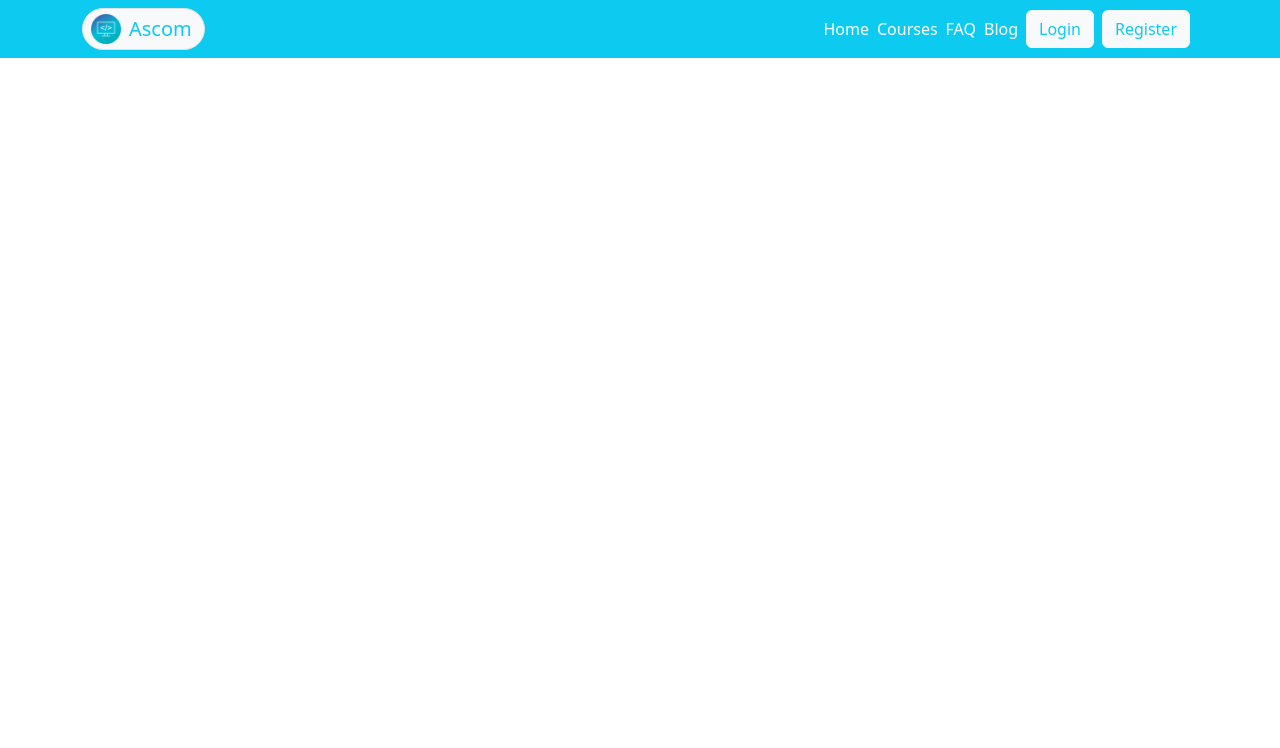
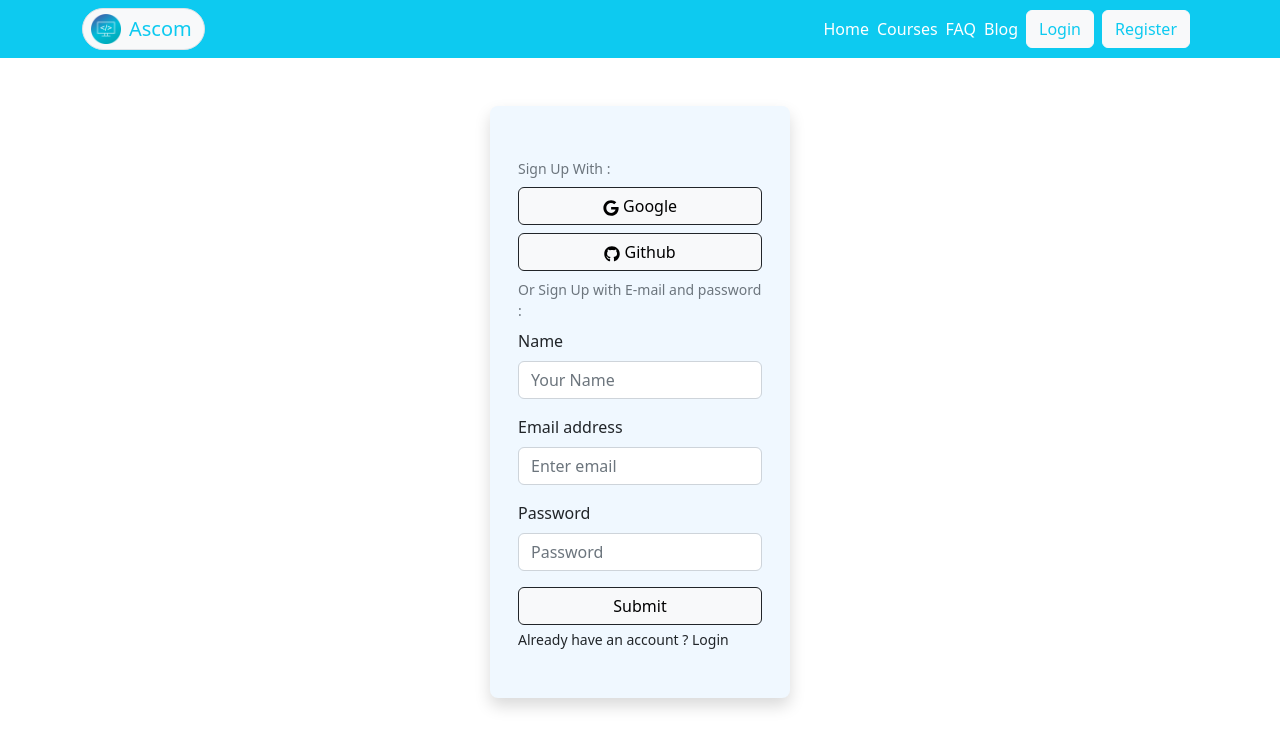
Before and after one commit to Merajhossain2002/Ascom, a React (Create React App) app: page /register in a window 1280 px wide. Shown: the top 748 px of the page. Built offline with nearby package versions, Linux system fonts and the light colour scheme.

Commit message:
registration page added and login page modified

```diff
--- a/src/Pages/Header/Header.js
+++ b/src/Pages/Header/Header.js
@@ -8,7 +8,7 @@ import "./Header.css";
 
 const Header = () => {
   return (
-    <Navbar collapseOnSelect expand="lg" bg="info" variant="dark">
+    <Navbar collapseOnSelect expand="lg" bg="info" variant="dark" sticky="top">
       <Container>
         <Navbar.Brand
           className="px-2 align-items-center border rounded-pill bg-light"
--- a/src/Pages/Login/Login.js
+++ b/src/Pages/Login/Login.js
@@ -1,5 +1,6 @@
 import React from "react";
 import { Button, Form } from "react-bootstrap";
+import { FaGithub, FaGoogle } from "react-icons/fa";
 import { Link } from "react-router-dom";
 import "./login.css";
 
@@ -8,6 +9,16 @@ const Login = () => {
     <div className="container ">
       <div className=" row mx-auto justify-content-center pt-5 mt-5 shadow form-box p-3 rounded-3 ">
         <Form>
+          <Form.Text className="d-block mb-2">Login With : </Form.Text>
+          <Form.Group className="mb-2">
+            <Button className="border-2 mb-2 border-dark w-100" variant="light">
+              <FaGoogle></FaGoogle> Google
+            </Button>
+            <Button className="border-2 border-dark w-100" variant="light">
+              <FaGithub></FaGithub> Github
+            </Button>
+          </Form.Group>
+          <Form.Text className="d-block mb-2">Or Login with E-mail and Password : </Form.Text>
           <Form.Group className="mb-3" controlId="formBasicEmail">
             <Form.Label>Email address</Form.Label>
             <Form.Control type="email" placeholder="Enter email" />
@@ -16,7 +27,11 @@ const Login = () => {
             <Form.Label>Password</Form.Label>
             <Form.Control type="password" placeholder="Password" />
           </Form.Group>
-          <Button variant="primary" type="submit">
+          <Button
+            className="border-dark w-100 border-2"
+            variant="light"
+            type="submit"
+          >
             Submit
           </Button>
           <Form.Text className="d-block">
--- a/src/Pages/Register/Register.js
+++ b/src/Pages/Register/Register.js
@@ -1,9 +1,46 @@
 import React from "react";
-
+import { Button, Form } from "react-bootstrap";
+import { FaGithub, FaGoogle } from "react-icons/fa";
+import { Link } from "react-router-dom";
 
 const Register = () => {
   return (
-    <></>
+    <div className="container ">
+      <div className=" row mx-auto justify-content-center py-5 my-5 shadow form-box p-3 rounded-3 ">
+        <Form>
+          <Form.Text className="d-block mb-2">Sign Up With : </Form.Text>
+          <Form.Group className="mb-2">
+            <Button className="border-2 mb-2 border-dark w-100" variant="light">
+              <FaGoogle></FaGoogle> Google
+            </Button>
+            <Button className="border-2 border-dark w-100" variant="light">
+              <FaGithub></FaGithub> Github
+            </Button>
+          </Form.Group>
+          <Form.Text className="d-block mb-2">Or Sign Up with E-mail and password : </Form.Text>
+          <Form.Group className="mb-3" controlId="formBasicEmail">
+            <Form.Label>Name</Form.Label>
+            <Form.Control type="text" placeholder="Your Name" />
+          </Form.Group>
+          <Form.Group className="mb-3" controlId="formBasicEmail">
+            <Form.Label>Email address</Form.Label>
+            <Form.Control type="email" placeholder="Enter email" />
+          </Form.Group>
+          <Form.Group className="mb-3" controlId="formBasicPassword">
+            <Form.Label>Password</Form.Label>
+            <Form.Control type="password" placeholder="Password" />
+          </Form.Group>
+          <Button className="border-dark w-100 border-2" variant="light" type="submit">
+            Submit
+          </Button>
+          <Form.Text className="d-block">
+            <Link className="text-decoration-none text-dark" to={"/login"}>
+              Already have an account ? Login
+            </Link>
+          </Form.Text>
+        </Form>
+      </div>
+    </div>
   );
 };
 
```
